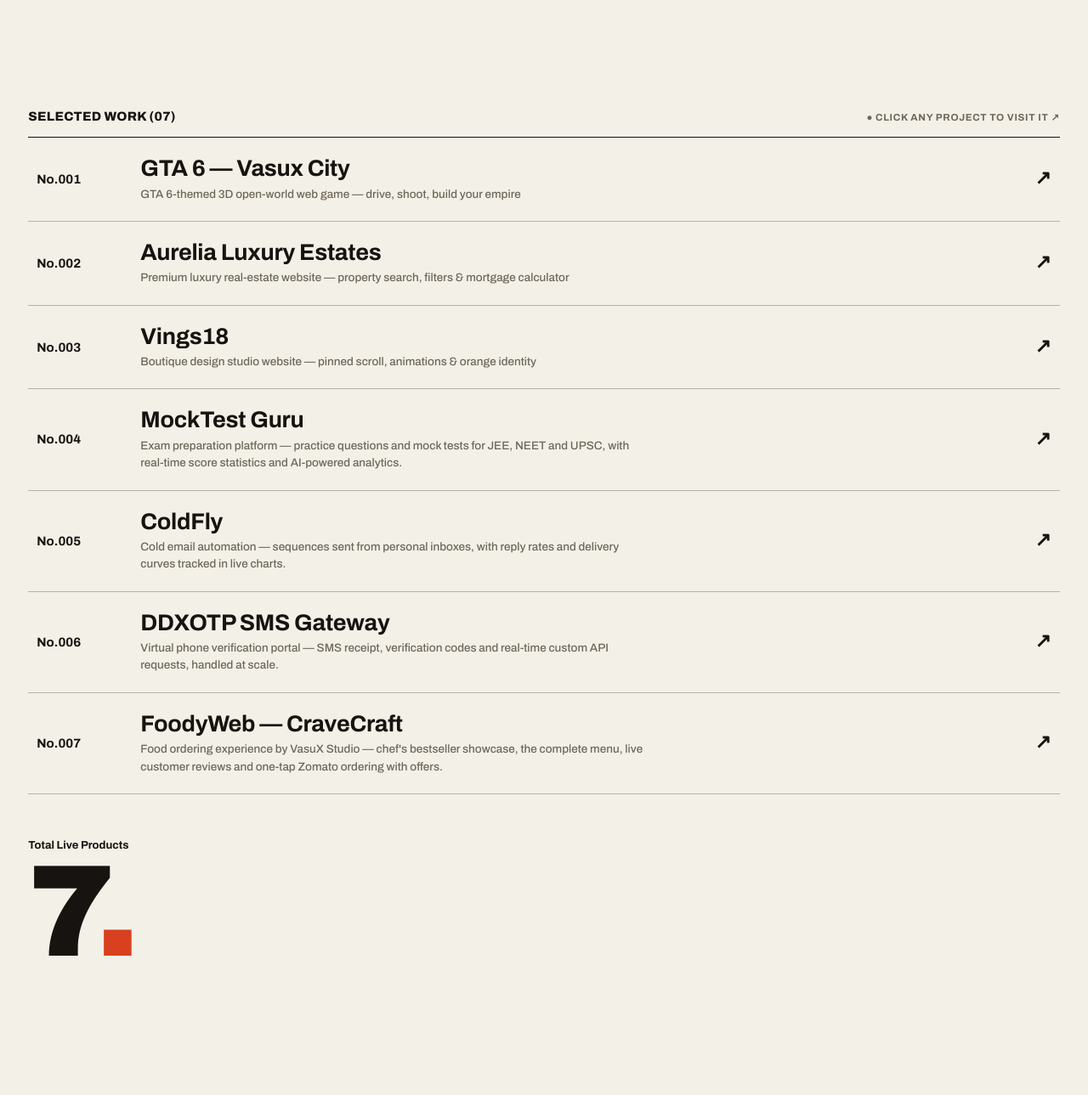
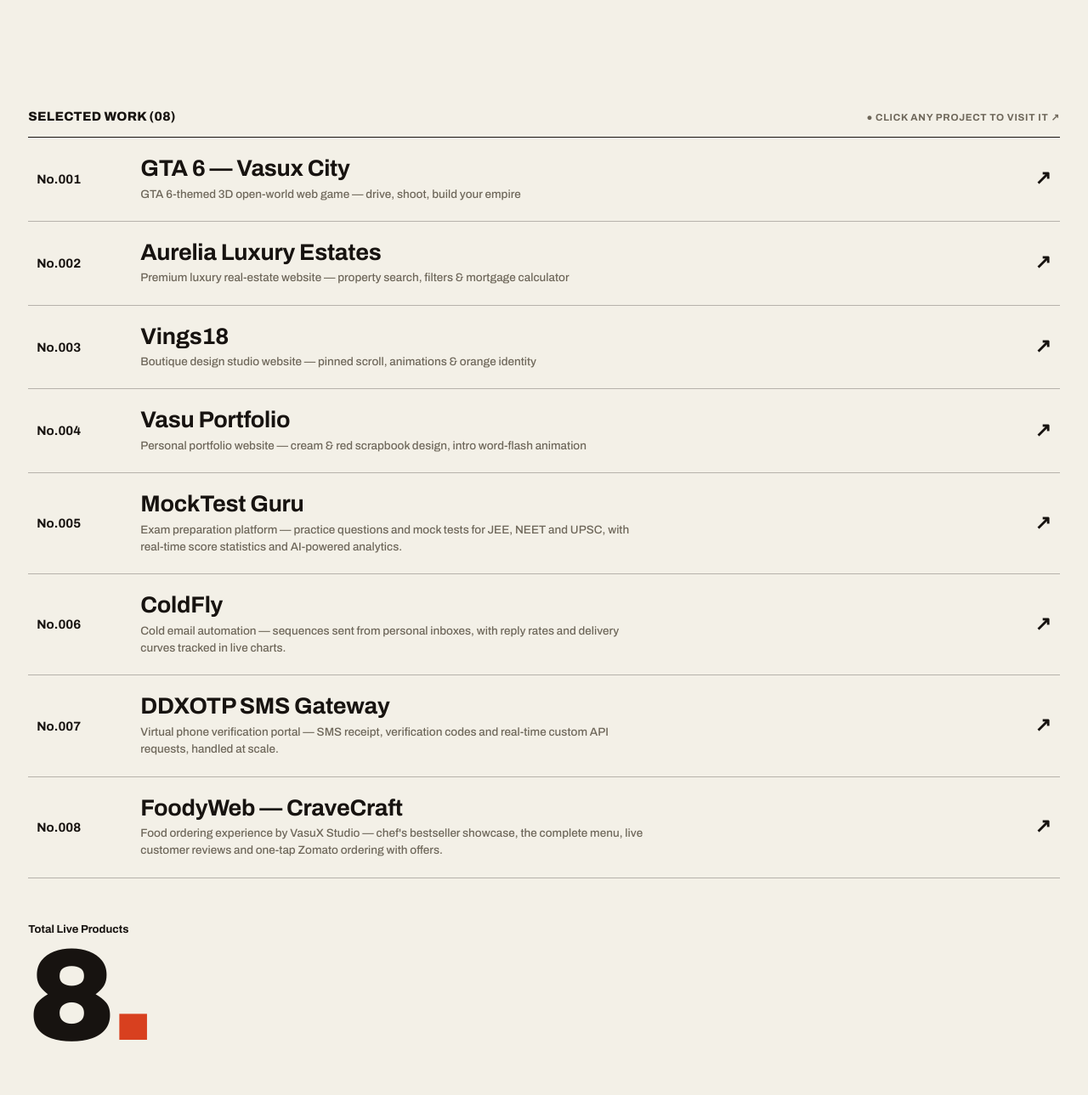
Before and after one commit to vasuu-ai99/daily-websites, a plain HTML site: page vasux-portfolio/index.html in a window 1280 px wide. Shown: the part 3040-4329 px from the top of the page at 85% size. Drawn offline with Linux system fonts and the light colour scheme.

Commit message:
Add Vasu Portfolio to main portfolio Selected Work (8 projects)

```diff
--- a/vasux-portfolio/index.html
+++ b/vasux-portfolio/index.html
@@ -144,7 +144,7 @@
   <!-- SELECTED WORK -->
   <section class="work wrap" id="work">
     <div class="work-head rv">
-      <span class="t">Selected Work (07)</span>
+      <span class="t">Selected Work (08)</span>
       <span class="hint">● Click any project to visit it ↗</span>
     </div>
 
@@ -163,30 +163,35 @@
       <span><span class="nm">Vings18</span><span class="cat">Boutique design studio website — pinned scroll, animations & orange identity</span></span>
       <span class="arr">↗</span>
     </a>
+    <a class="wrow rv" href="https://vasu-portfolio-vasuxpareek24s-projects.vercel.app" target="_blank" rel="noopener" data-img="assets/img/preview-vasuportfolio.jpg">
+      <span class="no">No.004</span>
+      <span><span class="nm">Vasu Portfolio</span><span class="cat">Personal portfolio website — cream &amp; red scrapbook design, intro word-flash animation</span></span>
+      <span class="arr">↗</span>
+    </a>
     <a class="wrow rv" href="https://www.mocktest.guru" target="_blank" rel="noopener" data-img="assets/img/preview-mocktest.jpg">
-      <span class="no">No.004</span>
+      <span class="no">No.005</span>
       <span><span class="nm">MockTest Guru</span><span class="cat">Exam preparation platform — practice questions and mock tests for JEE, NEET and UPSC, with real-time score statistics and AI-powered analytics.</span></span>
       <span class="arr">↗</span>
     </a>
     <a class="wrow rv" href="https://www.coldfly.xyz" target="_blank" rel="noopener" data-img="assets/img/preview-coldfly.jpg">
-      <span class="no">No.005</span>
+      <span class="no">No.006</span>
       <span><span class="nm">ColdFly</span><span class="cat">Cold email automation — sequences sent from personal inboxes, with reply rates and delivery curves tracked in live charts.</span></span>
       <span class="arr">↗</span>
     </a>
     <a class="wrow rv" href="https://www.ddxotp.xyz" target="_blank" rel="noopener" data-img="assets/img/preview-ddxotp.jpg">
-      <span class="no">No.006</span>
+      <span class="no">No.007</span>
       <span><span class="nm">DDXOTP SMS Gateway</span><span class="cat">Virtual phone verification portal — SMS receipt, verification codes and real-time custom API requests, handled at scale.</span></span>
       <span class="arr">↗</span>
     </a>
     <a class="wrow rv" href="https://foodyweb-swart.vercel.app/" target="_blank" rel="noopener" data-img="assets/img/preview-foodyweb.jpg">
-      <span class="no">No.007</span>
+      <span class="no">No.008</span>
       <span><span class="nm">FoodyWeb — CraveCraft</span><span class="cat">Food ordering experience by VasuX Studio — chef's bestseller showcase, the complete menu, live customer reviews and one-tap Zomato ordering with offers.</span></span>
       <span class="arr">↗</span>
     </a>
 
     <div class="total rv">
       <span class="tl">Total Live Products</span>
-      <div class="tn">7<em>.</em></div>
+      <div class="tn">8<em>.</em></div>
     </div>
   </section>
 
```
